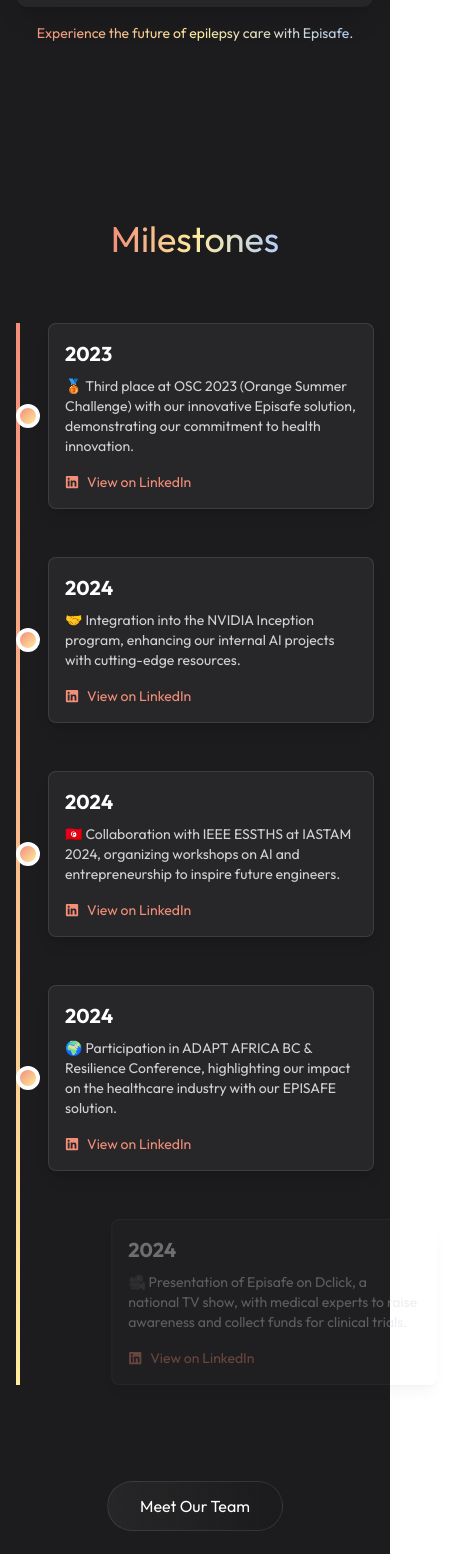
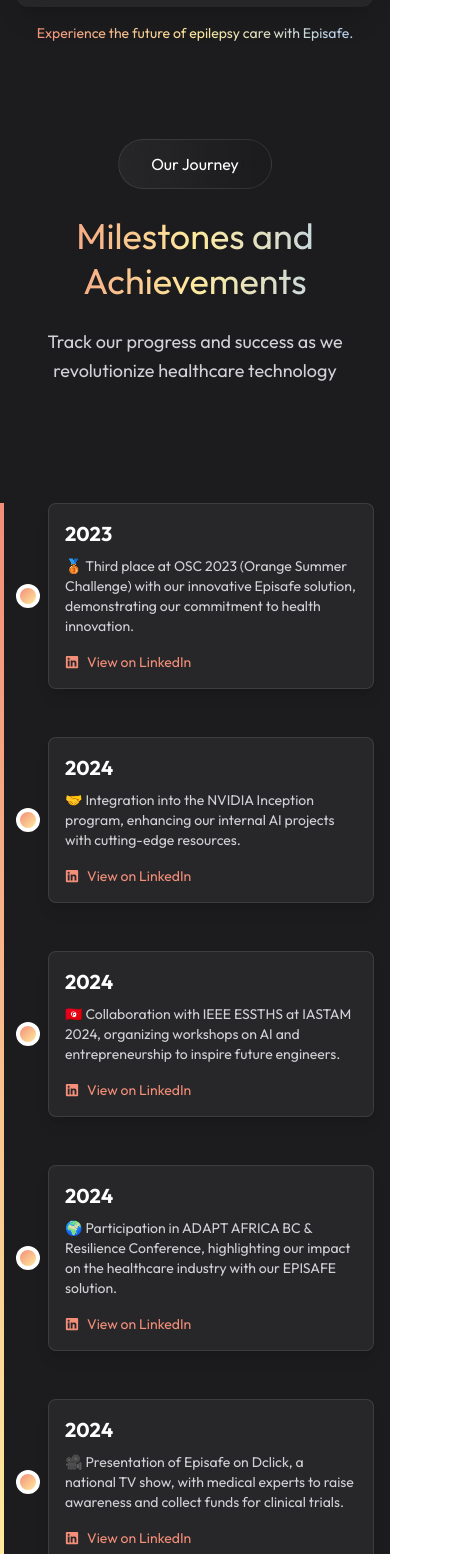
Before and after one commit to ELEPZ-IA/elepzia_landing, a Next.js app: page / in a window 390 px wide. Shown: the part 1894-3448 px from the top of the page, 472 px wide, since content can reach past the window. Built offline with nearby package versions, Linux system fonts and the light colour scheme.

Commit message:
update layout & animation

```diff
--- a/src/app/_components/RoadmapItem.tsx
+++ b/src/app/_components/RoadmapItem.tsx
@@ -2,7 +2,6 @@
 import { motion, useInView } from 'framer-motion';
 import { useRef } from 'react';
 import { FaLinkedin } from 'react-icons/fa';
-import { useRoadmap } from '../_contexts/RoadmapContext';
 
 interface RoadmapItemProps {
     period: string;
@@ -11,61 +10,29 @@
     index: number;
 }
 
-const cardVariants = {
-    hidden: (isEven: boolean) => ({
-        opacity: 0,
-        x: isEven ? 100 : -100,
-    }),
-    visible: {
-        opacity: 1,
-        x: 0,
-        transition: {
-            duration: 1.5,
-            ease: "easeInOut"
-        }
-    }
-};
-
 export const RoadmapItem = ({ period, description, link, index }: RoadmapItemProps) => {
     const itemRef = useRef(null);
     const isInView = useInView(itemRef, { once: true, margin: "-50px" });
-    const { currentIndex, setCurrentIndex } = useRoadmap();
-    const isReady = currentIndex >= index;
-
-    const handleCardAnimationComplete = () => {
-        if (isReady) {
-            setCurrentIndex(index + 1);
-        }
-    };
 
     return (
         <div className="relative w-full min-h-[120px] flex items-center">
-            {/* Fixed circle with dependent animation */}
             <div className="absolute left-0 sm:left-1/2 top-1/2 -translate-y-1/2 sm:-translate-x-1/2 z-10">
                 <motion.div
                     initial={{ scale: 0 }}
-                    animate={isInView && isReady ? { scale: 1 } : { scale: 0 }}
-                    transition={{
-                        delay: 1.2, // Delay circle animation until after card animation
-                        duration: 0.5,
-                        ease: "easeOut"
-                    }}
+                    animate={isInView ? { scale: 1 } : { scale: 0 }}
+                    transition={{ duration: 1 }}
                     className="h-6 w-6 rounded-full bg-gradient-to-br from-[#F38E79] to-[#FFEB9E] border-4 border-white"
                 />
             </div>
 
-            {/* Animated card container */}
             <motion.div
                 ref={itemRef}
-                custom={index % 2 === 0}
-                variants={cardVariants}
-                initial="hidden"
-                animate={isInView && isReady ? "visible" : "hidden"}
-                onAnimationComplete={handleCardAnimationComplete}
+                initial={{ opacity: 0, x: index % 2 === 0 ? 100 : -100 }}
+                animate={isInView ? { opacity: 1, x: 0 } : {}}
+                transition={{ duration: 1.2, ease: "easeOut" }}
                 className="w-full flex justify-center"
             >
-                <motion.div
-                    className={`
+                <div className={`
                     w-[calc(100%-2rem)] sm:w-[45%]
                     p-4 sm:p-6
                     rounded-lg bg-white/[5%] border border-white/10 shadow-lg
@@ -74,38 +41,20 @@
                         ? 'sm:translate-x-[-50%] sm:text-right'
                         : 'sm:translate-x-[50%] sm:text-left'
                     }
-                    `}
-                >
-                    <motion.h3
-                        initial={{ opacity: 0 }}
-                        animate={isInView ? { opacity: 1 } : { opacity: 0 }}
-                        transition={{ delay: 0.3, duration: 0.5 }}
-                        className="text-xl font-bold text-white"
-                    >
-                        {period}
-                    </motion.h3>
-                    <motion.p
-                        initial={{ opacity: 0 }}
-                        animate={isInView ? { opacity: 1 } : { opacity: 0 }}
-                        transition={{ delay: 0.4, duration: 0.5 }}
-                        className="mt-2 sm:mt-4 text-sm text-[#d1d1d6]"
-                    >
-                        {description}
-                    </motion.p>
+                `}>
+                    <h3 className="text-xl font-bold text-white">{period}</h3>
+                    <p className="mt-2 sm:mt-4 text-sm text-[#d1d1d6]">{description}</p>
                     {link && (
-                        <motion.a
-                            initial={{ opacity: 0 }}
-                            animate={isInView ? { opacity: 1 } : { opacity: 0 }}
-                            transition={{ delay: 0.5, duration: 0.5 }}
+                        <a
                             href={link}
                             target="_blank"
                             rel="noopener noreferrer"
                             className="flex items-center mt-4 text-sm text-[#F38E79] hover:text-[#FFEB9E] transition-colors"
                         >
                             <FaLinkedin className="mr-2" /> View on LinkedIn
-                        </motion.a>
+                        </a>
                     )}
-                </motion.div>
+                </div>
             </motion.div>
         </div>
     );
--- a/src/app/_components/sections/ExpertsSection.tsx
+++ b/src/app/_components/sections/ExpertsSection.tsx
@@ -84,7 +84,7 @@
     const expertsInView = useInView(expertsRef, { once: true, margin: '-100px' });
 
     return (
-        <SectionWrapper id="experts" className="w-full flex flex-col justify-center mb-20">
+        <SectionWrapper id="experts" className="w-full flex flex-col justify-center mt-20">
             <motion.div
                 ref={expertsRef}
                 initial={{ opacity: 0, y: 30 }}
--- a/src/app/_components/sections/RoadmapSection.tsx
+++ b/src/app/_components/sections/RoadmapSection.tsx
@@ -1,7 +1,6 @@
 'use client';
 import { motion, useInView } from 'framer-motion';
 import { useRef } from 'react';
-import { RoadmapProvider } from '../../_contexts/RoadmapContext';
 import { RoadmapItem } from '../RoadmapItem';
 import { SectionWrapper } from '../SectionWrapper';
 
@@ -39,30 +38,48 @@
     const roadmapInView = useInView(roadmapRef, { once: true, margin: '-100px' });
 
     return (
-        <SectionWrapper id="roadmap" className="py-20 mt-24 w-full flex justify-center">
-            <RoadmapProvider>
-                <div className="max-w-7xl w-full px-4 md:px-6 lg:px-8 mx-auto relative">
-                    {/* Section Title */}
+        <SectionWrapper id="roadmap" className="w-full flex flex-col justify-center mt-20">
             <motion.div
                 ref={roadmapRef}
                 initial={{ opacity: 0, y: 30 }}
                 animate={roadmapInView ? { opacity: 1, y: 0 } : {}}
                 transition={{ duration: 0.8 }}
-                        className="flex flex-col items-center text-center gap-6"
+                className="flex flex-col justify-start items-center gap-6 h-[316px] md:h-auto p-4 px-6 sm:px-8 md:px-12 relative overflow-hidden w-full"
             >
-                        <h2 className="text-transparent bg-clip-text bg-gradient-to-r from-[#F38E79] via-[#FFEB9E] to-[#B2CFF8] text-4xl md:text-5xl lg:text-[56px] font-normal">
-                            Milestones
-                        </h2>
+                <motion.div
+                    initial={{ opacity: 0, y: 20 }}
+                    animate={roadmapInView ? { opacity: 1, y: 0 } : {}}
+                    transition={{ duration: 0.6 }}
+                    className="px-8 py-3 bg-gradient-to-r from-white/5 to-white/2 rounded-[88px] border border-white/10 backdrop-blur-lg"
+                >
+                    <div className="text-center text-white text-base font-light font-['Outfit']">
+                        Our Journey
+                    </div>
+                </motion.div>
+                <motion.h2
+                    initial={{ opacity: 0, y: 20 }}
+                    animate={roadmapInView ? { opacity: 1, y: 0 } : {}}
+                    transition={{ duration: 0.6, delay: 0.2 }}
+                    className="text-center text-transparent bg-clip-text bg-gradient-to-r from-[#F38E79] via-[#FFEB9E] to-[#B2CFF8] text-4xl md:text-[56px] font-normal font-['Outfit'] leading-tight md:leading-[64px]"
+                >
+                    Milestones and Achievements
+                </motion.h2>
+                <motion.p
+                    initial={{ opacity: 0, y: 20 }}
+                    animate={roadmapInView ? { opacity: 1, y: 0 } : {}}
+                    transition={{ duration: 0.6, delay: 0.4 }}
+                    className="text-center text-[#d1d1d6] text-lg md:text-xl font-normal font-['Outfit'] leading-relaxed md:leading-loose max-w-4xl mx-auto"
+                >
+                    Track our progress and success as we revolutionize healthcare technology
+                </motion.p>
             </motion.div>
 
-                    {/* Vertical Timeline */}
-                    <div className="relative mt-16">
-                        {/* Timeline Line for Desktop */}
+            <div className="max-w-7xl w-full px-4 md:px-6 lg:px-8 mx-auto relative mt-16">
+                {/* Timeline Lines */}
                 <div className="hidden sm:block absolute left-1/2 transform -translate-x-1/2 h-full w-1 bg-gradient-to-b from-[#F38E79] to-[#FFEB9E]"></div>
-
-                        {/* Timeline Line for Mobile */}
                 <div className="sm:hidden absolute left-0 top-0 h-full w-1 bg-gradient-to-b from-[#F38E79] to-[#FFEB9E]"></div>
 
+                {/* Timeline Items */}
                 <div className="flex flex-col items-start sm:items-center gap-12">
                     {roadmapData.map((item, index) => (
                         <RoadmapItem
@@ -75,8 +92,6 @@
                     ))}
                 </div>
             </div>
-                </div>
-            </RoadmapProvider>
         </SectionWrapper>
     );
 };
--- a/src/app/_components/sections/TeamSection.tsx
+++ b/src/app/_components/sections/TeamSection.tsx
@@ -72,7 +72,7 @@
     };
 
     return (
-        <SectionWrapper id="team" className="w-full flex flex-col justify-center mb-20">
+        <SectionWrapper id="team" className="w-full flex flex-col justify-center mt-20">
             <motion.div
                 ref={teamRef}
                 initial={{ opacity: 0, y: 30 }}
--- a/src/app/_components/sections/why_choose_us.tsx
+++ b/src/app/_components/sections/why_choose_us.tsx
@@ -66,7 +66,7 @@
     const rotate = useTransform(scrollYProgress, [0, 1], [0, 720]); // Increased rotation for more effect
 
     return (
-        <SectionWrapper>
+        <SectionWrapper className='mt-20'>
             <motion.div
                 initial={{ opacity: 0, y: 20 }}
                 animate={{ opacity: 1, y: 0 }}
```
Lines whose indentation alone changed are shown as unchanged.
